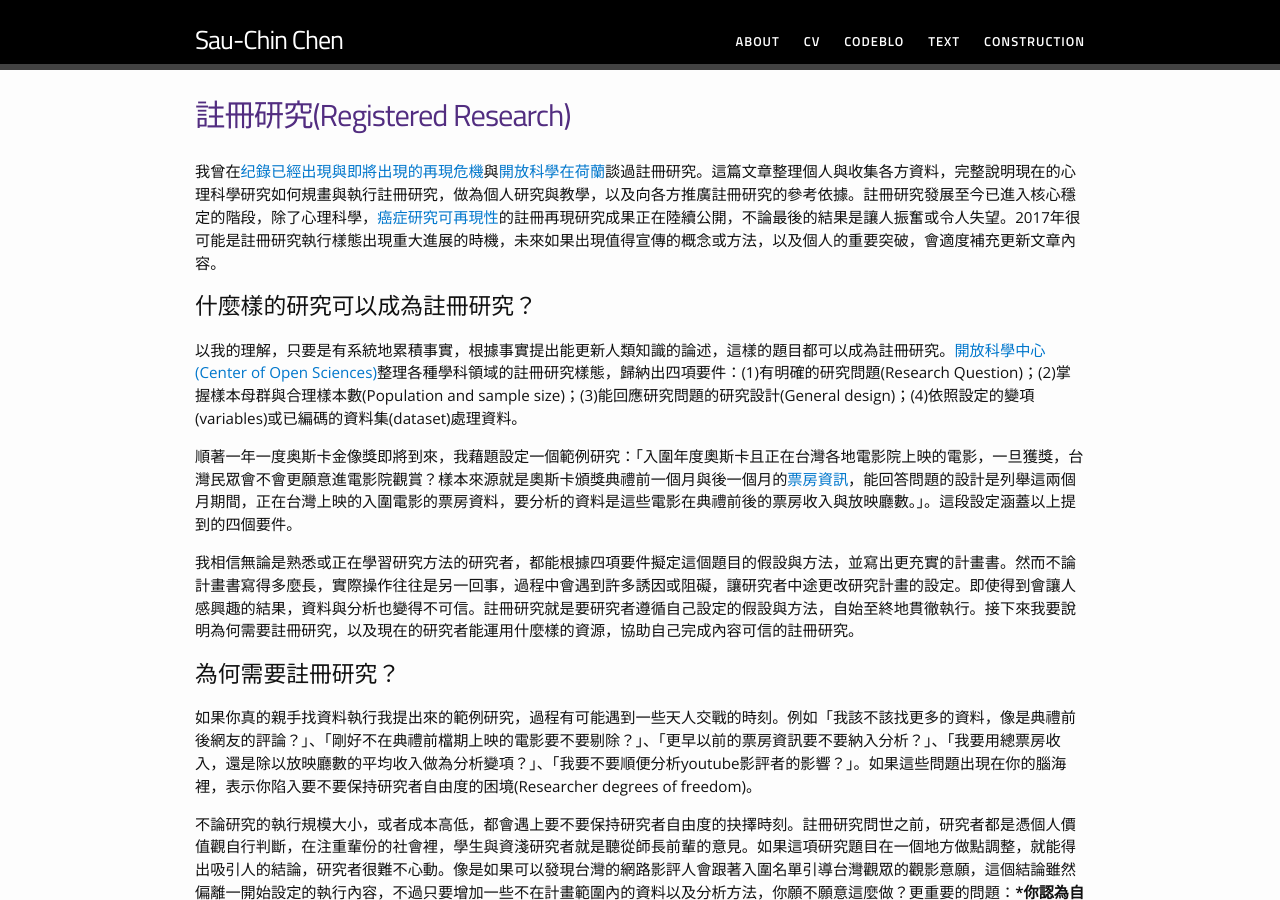
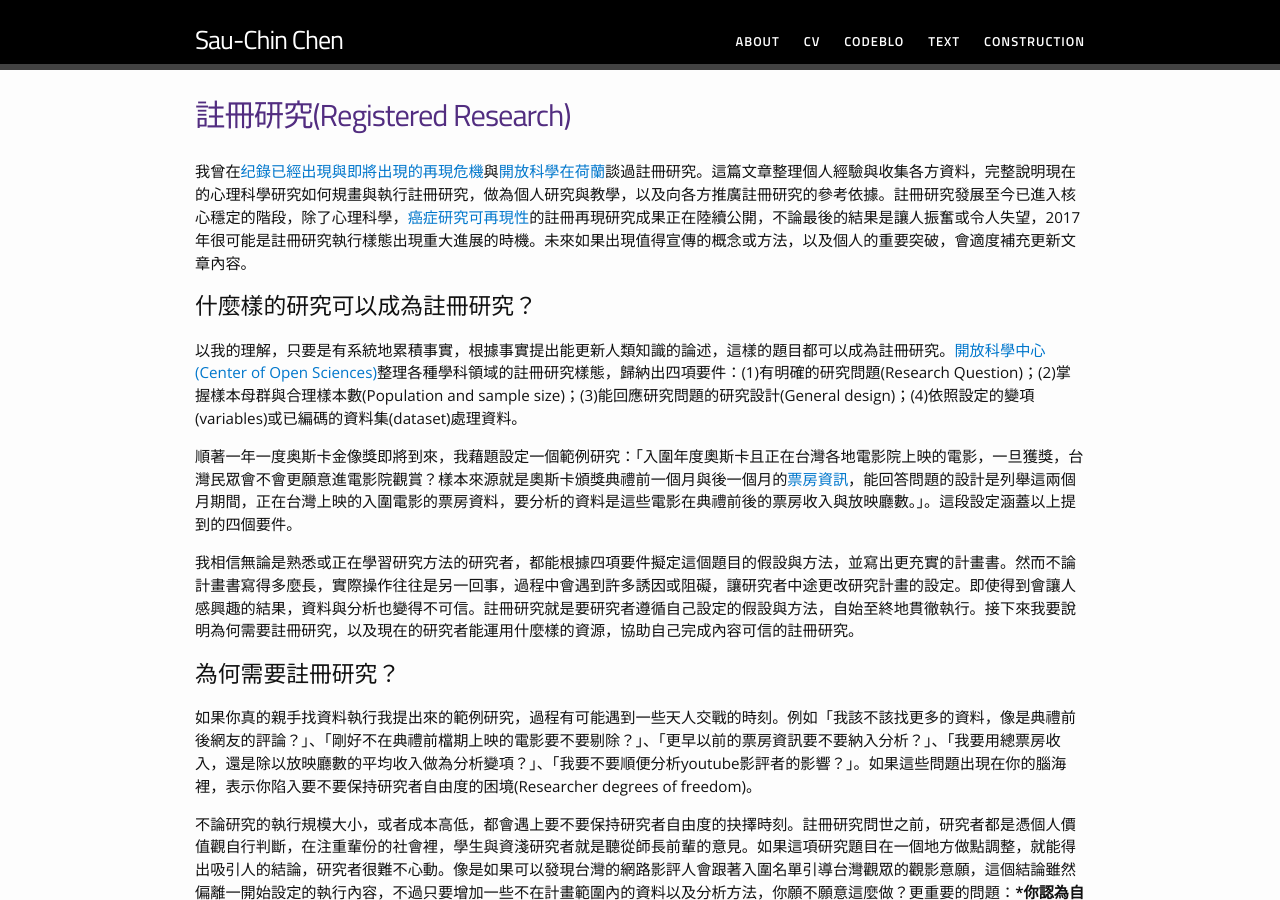
Before and after one commit to SCgeeker/SCgeeker.github.io, a Jekyll site: the page built from Text/text_2017002.md, in a window 1280 px wide and 900 px high. Built offline with Jekyll 4.4.1, drawn with Linux system fonts in a browser that asks for light colours; comment, search, counter and statistics services are not loaded; some of the changed text lies outside the part shown.

Commit message:
fix BRPs

```diff
--- a/Text/text_2017002.md
+++ b/Text/text_2017002.md
@@ -4,7 +4,7 @@ title: 註冊研究(Registered Research)
 permalink: /Text/text_2017002/
 ---
 
-我曾在[纪錄已經出現與即將出現的再現危機](http://scchen.com/Text/text_2016004/)與[開放科學在荷蘭](http://scchen.com/Text/text_2016006/)談過註冊研究。這篇文章整理個人與收集各方資料，完整說明現在的心理科學研究如何規畫與執行註冊研究，做為個人研究與教學，以及向各方推廣註冊研究的參考依據。註冊研究發展至今已進入核心穩定的階段，除了心理科學，[癌症研究可再現性](https://osf.io/e81xl/wiki/home/)的註冊再現研究成果正在陸續公開，不論最後的結果是讓人振奮或令人失望。2017年很可能是註冊研究執行樣態出現重大進展的時機，未來如果出現值得宣傳的概念或方法，以及個人的重要突破，會適度補充更新文章內容。
+我曾在[纪錄已經出現與即將出現的再現危機](http://scchen.com/Text/text_2016004/)與[開放科學在荷蘭](http://scchen.com/Text/text_2016006/)談過註冊研究。這篇文章整理個人經驗與收集各方資料，完整說明現在的心理科學研究如何規畫與執行註冊研究，做為個人研究與教學，以及向各方推廣註冊研究的參考依據。註冊研究發展至今已進入核心穩定的階段，除了心理科學，[癌症研究可再現性](https://osf.io/e81xl/wiki/home/)的註冊再現研究成果正在陸續公開，不論最後的結果是讓人振奮或令人失望，2017年很可能是註冊研究執行樣態出現重大進展的時機。未來如果出現值得宣傳的概念或方法，以及個人的重要突破，會適度補充更新文章內容。
 
 ## 什麼樣的研究可以成為註冊研究？
 以我的理解，只要是有系統地累積事實，根據事實提出能更新人類知識的論述，這樣的題目都可以成為註冊研究。[開放科學中心(Center of Open Sciences)](https://osf.io)整理各種學科領域的註冊研究樣態，歸納出四項要件：(1)有明確的研究問題(Research Question)；(2)掌握樣本母群與合理樣本數(Population and sample size)；(3)能回應研究問題的研究設計(General design)；(4)依照設定的變項(variables)或已編碼的資料集(dataset)處理資料。
```
Also changed, not shown: other parts of Text/text_2017002.md (+1 -1 lines), 3 other files.
